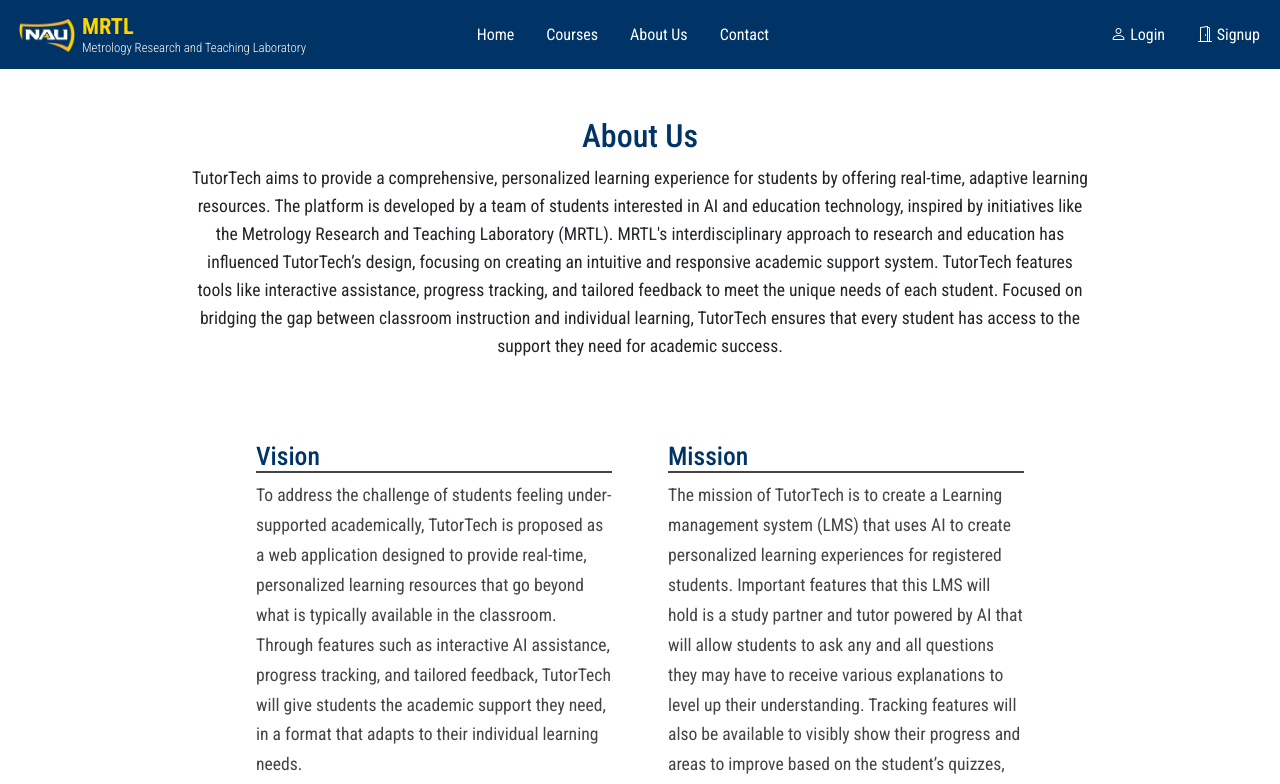
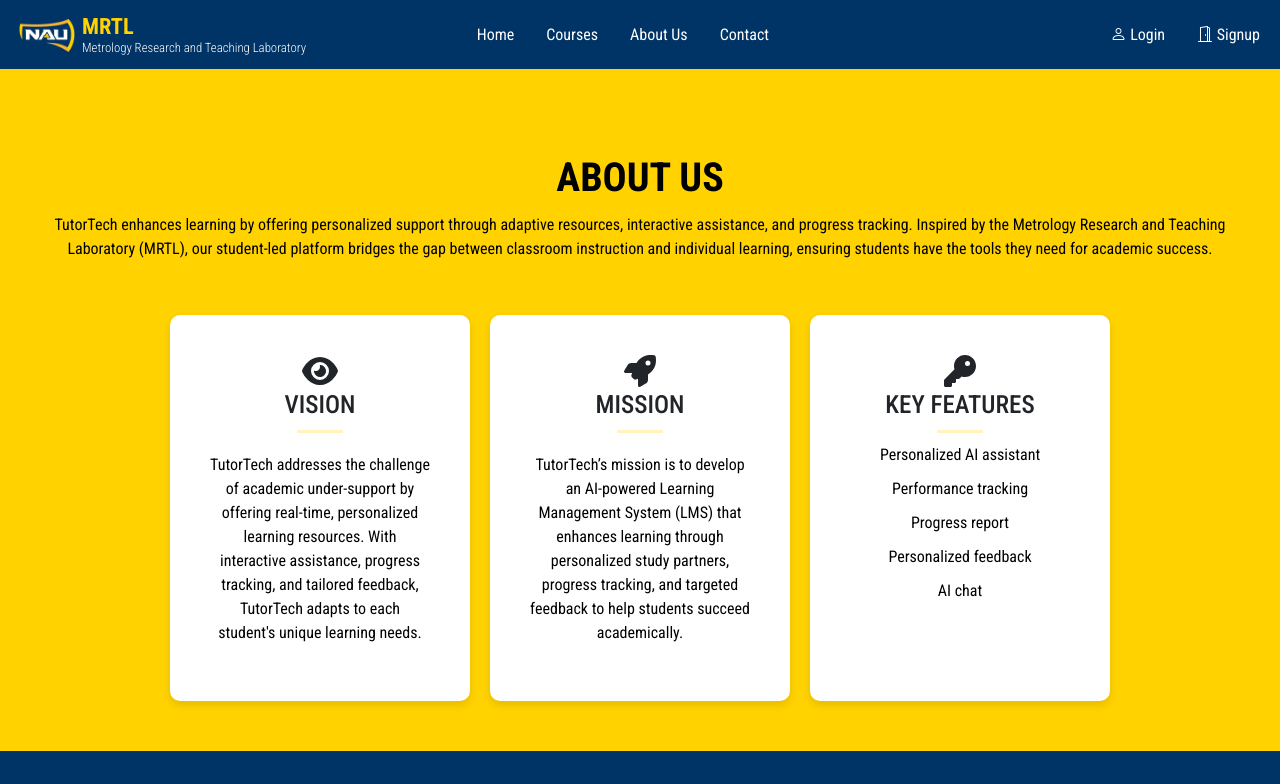
Before and after one commit to cmb2333/TutorTech, a React (Create React App) app: page /about in a window 1280 px wide. Shown: the top 784 px of the page. Built offline with nearby package versions, Linux system fonts and the light colour scheme; no server answers.

Commit message:
Updated About page layout and styling

```diff
--- a/src/components/About.js
+++ b/src/components/About.js
@@ -1,35 +1,55 @@
-import React from 'react';
+import React, { useEffect } from 'react';
 import { Row, Col, Container } from 'react-bootstrap';
-import aboutimg from '../assets/aboutimg.jpg';
+import AOS from 'aos';
+import 'aos/dist/aos.css';
+import { FontAwesomeIcon } from '@fortawesome/react-fontawesome';
+import { faKey, faEye, faRocket } from '@fortawesome/free-solid-svg-icons';
+import "./styles/about.css"
 
 function About() {
+  useEffect(() => {
+    AOS.init({ duration: 1000, once: true });
+  }, []);
+
   return (
-    <section className='about-page'>
-      {/* Breadcrumbs Section */}
-      <div className="breadcrumbs aos-init aos-animate" data-aos="fade-in">
-        <div className="container">
-           {/*  'About Us' */}
-          <h2>About Us</h2>
-          <p>TutorTech aims to provide a comprehensive, personalized learning experience for students by offering real-time, adaptive learning resources. The platform is developed by a team of students interested in AI and education technology, inspired by initiatives like the Metrology Research and Teaching Laboratory (MRTL). MRTL's interdisciplinary approach to research and education has influenced TutorTech’s design, focusing on creating an intuitive and responsive academic support system. TutorTech features tools like interactive assistance, progress tracking, and tailored feedback to meet the unique needs of each student. Focused on bridging the gap between classroom instruction and individual learning, TutorTech ensures that every student has access to the support they need for academic success.</p>
+    <div className="about-body">
+      <section id="about">
+        {/* About Us Section */}
+        <div className="about-1 text-center" data-aos="fade-in">
+          <h1 data-aos="fade-up" data-aos-delay="100">ABOUT US</h1>
+          <p className="breadcrumbs-text" data-aos="fade-up" data-aos-delay="100">
+            TutorTech enhances learning by offering personalized support through adaptive resources, interactive assistance, and progress tracking. Inspired by the Metrology Research and Teaching Laboratory (MRTL), our student-led platform bridges the gap between classroom instruction and individual learning, ensuring students have the tools they need for academic success.
+          </p>
         </div>
-      </div>
 
-      {/* Vision, Mission, and Features Section */}
-      <section className="vision-mission-section">
+        {/* Vision, Mission, and Features Section */}
         <Container>
-          <Row className="vision-mission-row">
-            <Col md={4} className="vision-mission-text">
-              <h3 className="underline vision-heading">Vision</h3>
-              <p>To address the challenge of students feeling under-supported academically, TutorTech is proposed as a web application designed to provide real-time, personalized learning resources that go beyond what is typically available in the classroom. Through features such as interactive AI assistance, progress tracking, and tailored feedback, TutorTech will give students the academic support they need, in a format that adapts to their individual learning needs.</p>
-            </Col>
+          <div className="about-container">
+            {/* Vision Section */}
+            <div className="about-item text-center" data-aos="fade-up" data-aos-delay="200">
+              <FontAwesomeIcon icon={faEye} size="2x" />
+              <h3>VISION</h3>
+              <hr />
+              <p>
+                TutorTech addresses the challenge of academic under-support by offering real-time, personalized learning resources. With interactive assistance, progress tracking, and tailored feedback, TutorTech adapts to each student's unique learning needs.
+              </p>
+            </div>
 
-            <Col md={4} className="vision-mission-text">
-              <h3 className="underline mission-heading">Mission</h3>
-              <p>The mission of TutorTech is to create a Learning management system (LMS) that uses AI to create personalized learning experiences for registered students. Important features that this LMS will hold is a study partner and tutor powered by AI that will allow students to ask any and all questions they may have to receive various explanations to level up their understanding. Tracking features will also be available to visibly show their progress and areas to improve based on the student’s quizzes, assignments, etc. Any feedback given through this LMS will be generated based on each student and their needs.</p>
-            </Col>
+            {/* Mission Section */}
+            <div className="about-item text-center" data-aos="fade-up" data-aos-delay="300">
+              <FontAwesomeIcon icon={faRocket} size="2x" />
+              <h3>MISSION</h3>
+              <hr />
+              <p>
+                TutorTech’s mission is to develop an AI-powered Learning Management System (LMS) that enhances learning through personalized study partners, progress tracking, and targeted feedback to help students succeed academically.
+              </p>
+            </div>
 
-            <Col md={4} className="vision-mission-text">
-              <h3 className="underline key-features-heading">Key Features</h3>
+            {/* Key Features Section */}
+            <div className="about-item text-center" data-aos="fade-up" data-aos-delay="400">
+              <FontAwesomeIcon icon={faKey} size="2x" />
+              <h3>KEY FEATURES</h3>
+              <hr />
               <ul>
                 <li>Personalized AI assistant</li>
                 <li>Performance tracking</li>
@@ -37,24 +57,11 @@ function About() {
                 <li>Personalized feedback</li>
                 <li>AI chat</li>
               </ul>
-            </Col>
-
-            <Col md={4} className="vision-mission-text">
-              <h3 className="underline key-requirements-heading">Key Requirements</h3>
-              <ul>
-                <li>Responsive LMS</li>
-                <li>Engaging User Interface (UI)</li>
-                <li>Real-time grading & progress-tracking</li>
-                <li>Protection of user-data</li>
-                <li>AI-powered adaptive learning</li>
-              </ul>
-            </Col>
-
-            <img src={aboutimg} alt="About TutorTech" className="about-image" />
-          </Row>
+            </div>
+          </div>
         </Container>
       </section>
-    </section>
+    </div>
   );
 }
 
--- /dev/null
+++ b/src/components/styles/about.css
@@ -0,0 +1,110 @@
+* {
+    padding: 0;
+    margin: 0;
+    box-sizing: border-box;
+}
+
+.about-body {
+    background-color: #FFD200;
+    padding: 50px 0;
+}
+
+.about-1 {
+    margin: 30px;
+    padding: 5px;
+}
+
+.about-1 h1 {
+    text-align: center;
+    color: black;
+    font-weight: bold;
+}
+
+.about-1 p {
+    text-align: center;
+    color: black;
+    padding: 3px;
+}
+
+.about-container {
+    display: flex;
+    justify-content: center;
+    gap: 20px; /* Space between sections */
+    flex-wrap: wrap;
+}
+
+.about-item {
+    background-color: white;
+    padding: 40px;
+    width: 300px;  /* Ensures equal sizing */
+    text-align: center;
+    box-shadow: 0 4px 8px rgba(0, 0, 0, 0.1);
+    border-radius: 10px;
+    transition: all 0.4s ease-in-out;
+}
+
+
+.about-item h3 {
+    font-size: 25px;
+    margin-bottom: 10px;
+}
+
+.about-item hr {
+    width: 46px;
+    height: 3px;
+    background-color: #FFD200;
+    margin: 10px auto;
+    border: none;
+}
+
+.about-item p {
+    margin-top: 20px;
+    color: black;
+    transition: color 0.4s ease-in-out;
+}
+
+.about-item ul {
+    list-style-type: none;
+    padding: 0;
+    margin-top: 10px;
+}
+
+.about-item ul li {
+    color: black;
+    transition: color 0.4s ease-in-out;
+    margin-bottom: 10px; /* Spacing between list items */
+}
+
+/* Hover Effects */
+.about-item:hover {
+    background-color: var(--primary-color);
+    color: white;
+}
+
+.about-item:hover i,
+.about-item:hover h3,
+.about-item:hover p {
+    color: white;
+}
+
+.about-item:hover ul li {
+    color: white;
+}
+
+.about-item:hover hr {
+    background-color: white;
+}
+
+.about-item:hover i {
+    transform: translateY(-10px);
+}
+
+.about-item:hover i,
+.about-item:hover h3,
+.about-item:hover hr {
+    transition: all 0.4s ease-in-out;
+}
+
+.about-body + .footer {
+    margin-top: 0 !important;
+}
--- a/src/styles.css
+++ b/src/styles.css
@@ -333,112 +333,6 @@ body {
   }
 }
 
-/* ----------------------- About Page  ----------------------- */
-.about-page {
-  padding: 2rem 0;
-}
-
-.breadcrumbs .container {
-  padding: 1rem 0;
-  text-align: center;
-  display: block;
-  max-width: fit-content;
-}
-
-.breadcrumbs h2 {
-  color: var(--primary-color);
-  font-size: 2rem;
-  margin-bottom: 0.5rem;
-}
-
-.breadcrumbs p {
-  max-width: 900px;
-  margin: 0 auto;
-  font-size: 1.1rem;
-  line-height: 1.6;
-}
-
-.vision-mission-section {
-  padding: 3rem 0;
-  background-color: #ffffff;
-}
-
-.vision-mission-row {
-  display: flex;
-  flex-wrap: wrap;
-  justify-content: center;
-  align-items: stretch;
-  gap: 2rem;
-}
-
-.vision-mission-text {
-  display: flex;
-  flex-direction: column;
-  justify-content: flex-start;
-  flex: 1;
-  min-height: 100%;
-  color: #444444;
-}
-
-.vision-heading, .mission-heading, .key-features-heading, .key-requirements-heading {
-  font-size: 1.6rem;
-  color: var(--primary-color);
-  margin-top: 1rem;
-  border-bottom: 2px solid #444444;
-}
-
-.vision-mission-text p {
-  font-size: 1.1rem;
-  line-height: 1.7;
-  margin-bottom: 1.5rem;
-}
-
-.vision-mission-text ul {
-  list-style-type: none;
-  padding-left: 0;
-}
-
-.vision-mission-text ul li {
-  font-size: 1.1rem;
-  margin-bottom: 0.8rem;
-}
-
-.vision-mission-text ul li::before {
-  content: '•';
-  color: var(--primary-color);
-  margin-right: 10px;
-}
-
-.about-image-col {
-  display: flex;
-  justify-content: center;
-  margin-top: 1.5rem;
-}
-
- .vision-mission-row .about-image {
-  max-width: 500px;
-  height: auto;
-  border-radius: 15px;
-}
-
-@media (max-width: 767px) {
-  .vision-mission-section {
-    padding: 2rem;
-  }
-
-  .vision-mission-text h3 {
-    font-size: 1.4rem;
-  }
-
-  .vision-mission-text p {
-    font-size: 1rem;
-  }
-
-  .about-image {
-    max-width: 100%;
-    margin-top: 1rem;
-  }
-}
 
 /* ---------------------------- Course Page ---------------------------- */
 .course-page {
```
